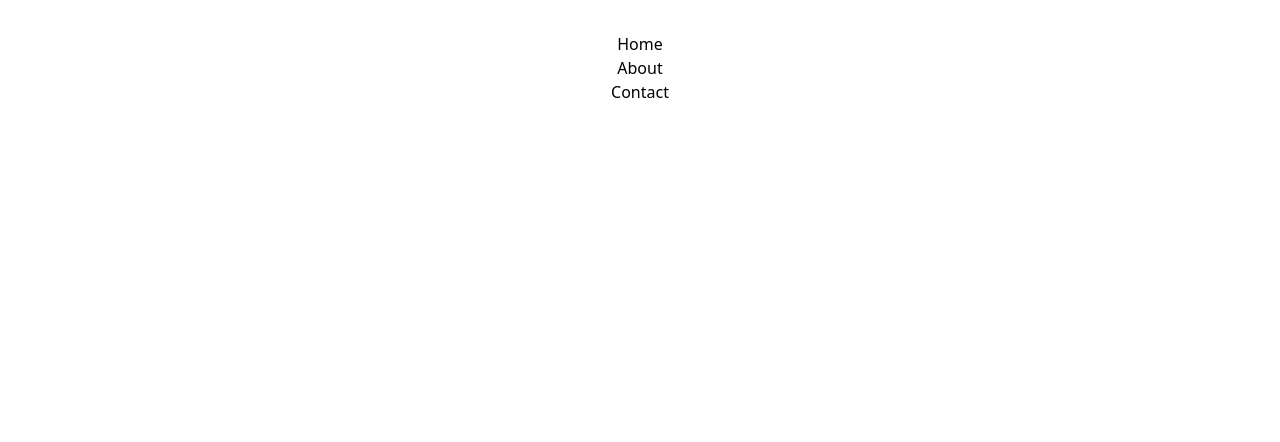
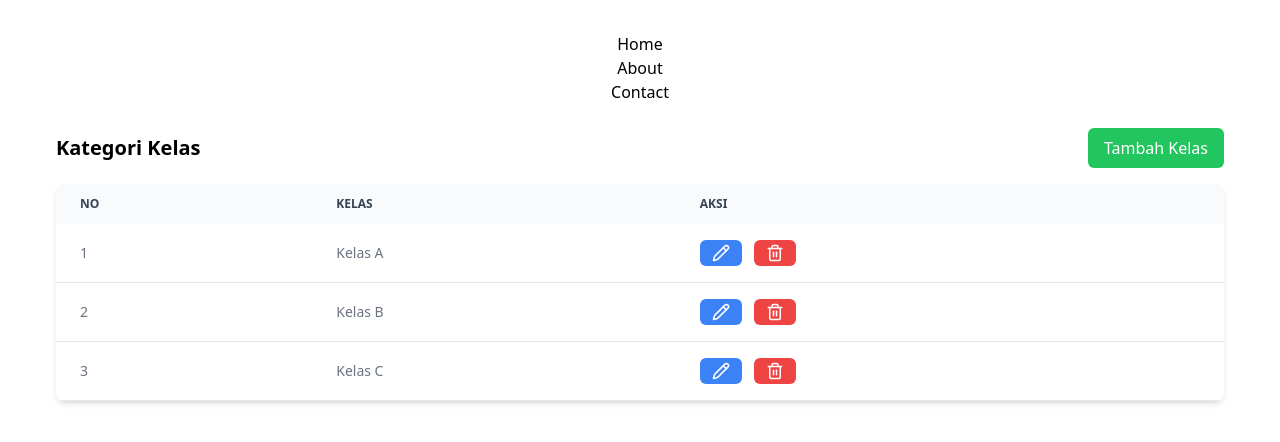
Before and after one commit to projectbinusa/portofoliomranggen-client, a React (Vite) app: page /kelas in a window 1280 px wide. Before the commit this address had no page. Shown: the top 442 px of the page. Built offline with nearby package versions, Linux system fonts and the light colour scheme.

Commit message:
menambahkan kategori

```diff
--- a/package.json
+++ b/package.json
@@ -11,8 +11,10 @@
   },
   "dependencies": {
     "axios": "^1.7.9",
+    "lucide-react": "^0.474.0",
     "react": "^18.3.1",
     "react-dom": "^18.3.1",
+    "react-router-dom": "^7.1.4",
     "redux": "^5.0.1"
   },
   "devDependencies": {
@@ -28,6 +30,6 @@
     "globals": "^15.14.0",
     "postcss": "^8.5.1",
     "tailwindcss": "^3.4.17",
-    "vite": "^6.0.5"
+    "vite": "^6.0.11"
   }
 }
--- a/src/App.jsx
+++ b/src/App.jsx
@@ -1,8 +1,8 @@
 import { BrowserRouter as Router, Routes, Route, Link } from "react-router-dom";
-import { useState } from "react";
 import Home from "./page/Home";
 import About from "./page/About";
 import Contact from "./page/Contact";
+import KategoriKelas from "./kelas/KategoriKelas";
 import "./App.css";
 
 function App() {
@@ -25,6 +25,7 @@ function App() {
         <Route path="/" element={<Home />} />
         <Route path="/about" element={<About />} />
         <Route path="/contact" element={<Contact />} />
+        <Route path="/kelas" element={<KategoriKelas />} />
       </Routes>
     </Router>
   );
--- /dev/null
+++ b/src/kelas/KategoriKelas.jsx
@@ -0,0 +1,55 @@
+import { Pencil, Trash2 } from "lucide-react"; // Import ikon
+
+const KategoriKelas = () => {
+  const kelasData = [
+    { id: 1, nama: "Kelas A" },
+    { id: 2, nama: "Kelas B" },
+    { id: 3, nama: "Kelas C" },
+  ];
+
+  return (
+    <div className="p-6">
+      <div className="flex justify-between items-center mb-4">
+        <h1 className="text-xl font-semibold">Kategori Kelas</h1>
+        <button className="bg-green-500 text-white px-4 py-2 rounded-md hover:bg-green-600 transition">
+          Tambah Kelas
+        </button>
+      </div>
+
+      <div className="relative overflow-x-auto shadow-md sm:rounded-lg">
+        <table className="w-full text-sm text-left text-gray-500 dark:text-gray-400">
+          <thead className="text-xs text-gray-700 uppercase bg-gray-50 dark:bg-gray-700 dark:text-gray-400">
+            <tr>
+              <th className="px-6 py-3">No</th>
+              <th className="px-6 py-3">Kelas</th>
+              <th className="px-6 py-3">Aksi</th>
+            </tr>
+          </thead>
+          <tbody>
+            {kelasData.map((kelas, index) => (
+              <tr
+                key={kelas.id}
+                className="bg-white border-b dark:bg-gray-800 dark:border-gray-700 hover:bg-gray-50 dark:hover:bg-gray-600"
+              >
+                <td className="px-6 py-4">{index + 1}</td>
+                <td className="px-6 py-4 font-medium">{kelas.nama}</td>
+                <td className="px-6 py-4 flex gap-3">
+                  {/* Tombol Edit */}
+                  <button className="flex items-center gap-2 bg-blue-500 text-white px-3 py-1 rounded-md hover:bg-blue-600 transition">
+                    <Pencil size={18} />
+                  </button>
+                  {/* Tombol Hapus */}
+                  <button className="flex items-center gap-2 bg-red-500 text-white px-3 py-1 rounded-md hover:bg-red-600 transition">
+                    <Trash2 size={18} />
+                  </button>
+                </td>
+              </tr>
+            ))}
+          </tbody>
+        </table>
+      </div>
+    </div>
+  );
+};
+
+export default KategoriKelas;
```
Also changed, not shown: 1 other file (tests, documents, lock files or other folders).
